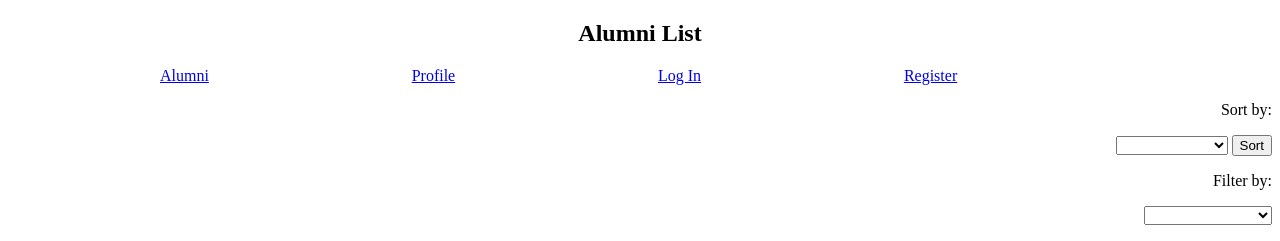
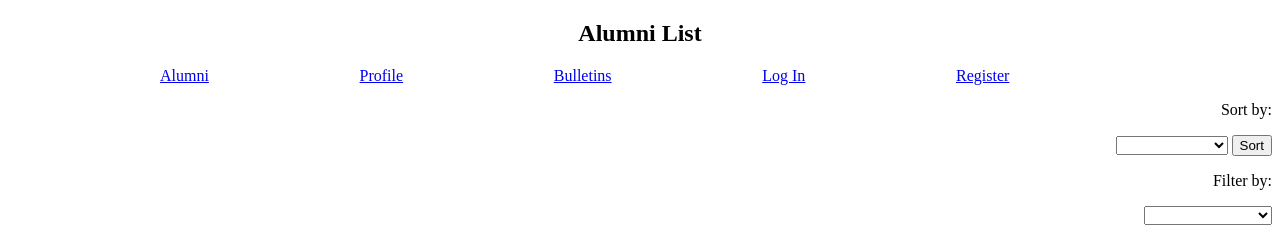
Before and after one commit to CastlePatch/Assignment4SWBS, a PHP site: page /mainlist.php in a window 1280 px wide. Shown: the top 241 px of the page. Run offline with PHP 8.4, Linux system fonts and the light colour scheme; data that the repository does not hold is empty.

Commit message:
Update mainlist.php

```diff
--- a/mainlist.php
+++ b/mainlist.php
@@ -41,6 +41,7 @@ echo <<<_END
 <ul>
     <a href="#"><li>Alumni</li></a>
     <a href="profile.php"><li>Profile</li></a>
+    <a href="bulletins/index.php"><li>Bulletins</li></a>
     <a href="login/index.php"><li>Log In</li></a>
     <a href="register/index.php"><li>Register</li></a>
 </ul>
```
